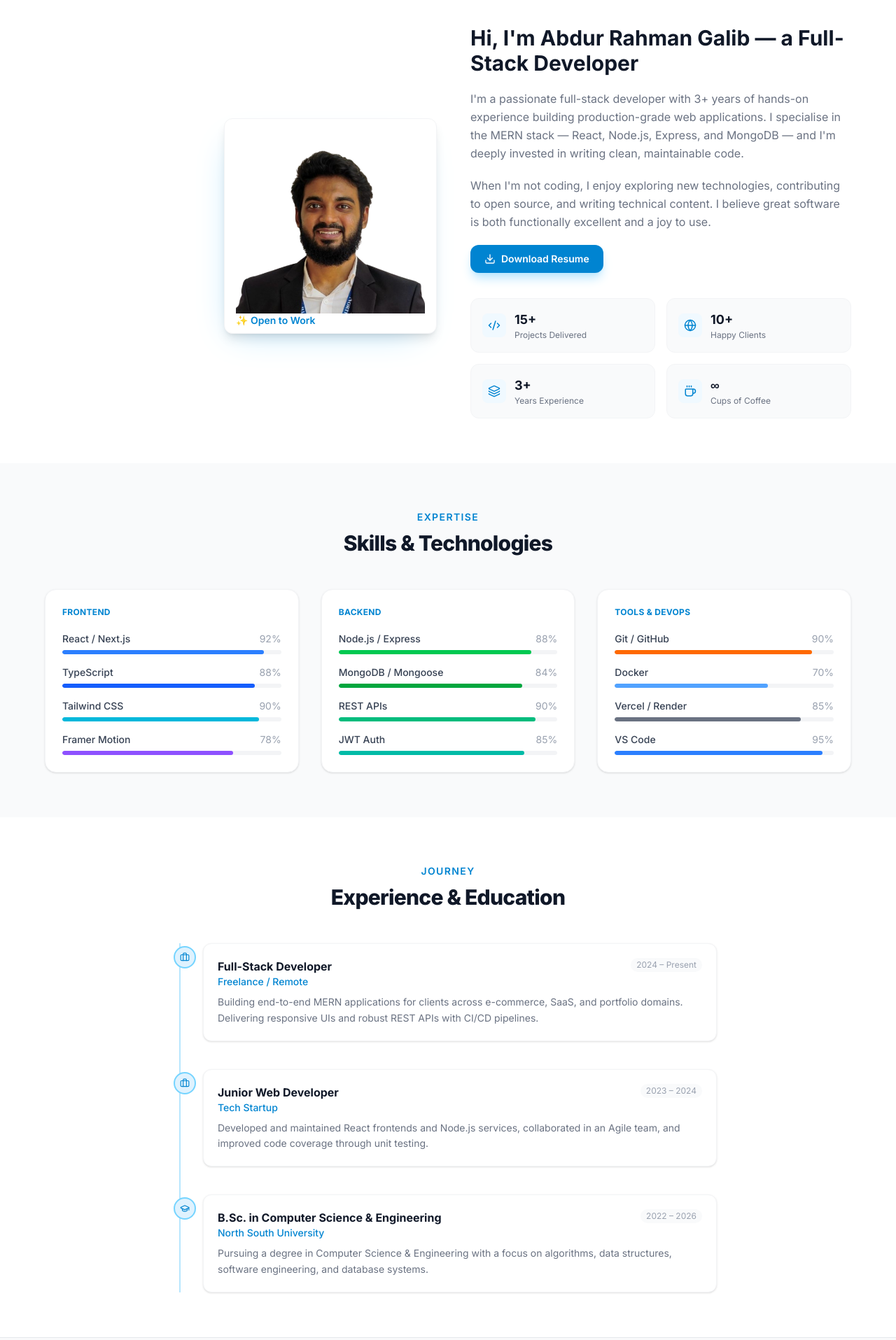
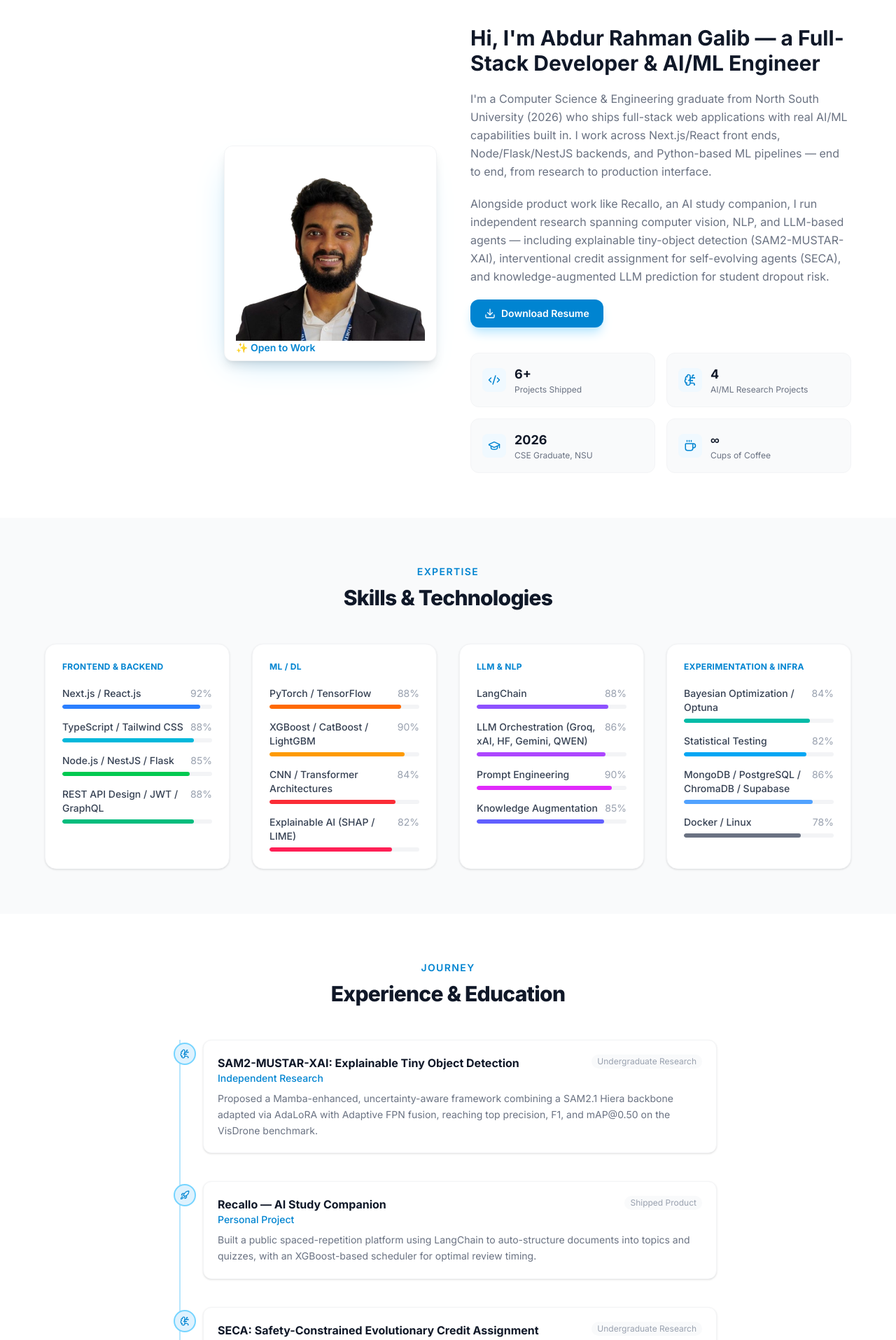
Before and after one commit to ga1ib/portfolio-frontend, a React (Vite) app in the folder Protfolio/: page /about in a window 1280 px wide. Shown: the part 300-2215 px from the top of the page at 70% size. Built offline with nearby package versions, Linux system fonts and the light colour scheme.

Commit message:
modify about, home, contact, projects, skills, experience

```diff
--- a/Protfolio/src/components/ExperienceTimeline.tsx
+++ b/Protfolio/src/components/ExperienceTimeline.tsx
@@ -1,8 +1,8 @@
 import { motion, type Variants } from 'framer-motion'
-import { Briefcase, GraduationCap } from 'lucide-react'
+import { BrainCircuit, GraduationCap, Rocket } from 'lucide-react'
 
 interface TimelineEntry {
-  type: 'work' | 'education'
+  type: 'research' | 'product' | 'education'
   title: string
   org: string
   period: string
@@ -11,20 +11,36 @@ interface TimelineEntry {
 
 const entries: TimelineEntry[] = [
   {
-    type: 'work',
-    title: 'Full-Stack Developer',
-    org: 'Freelance / Remote',
-    period: '2024 – Present',
+    type: 'research',
+    title: 'SAM2-MUSTAR-XAI: Explainable Tiny Object Detection',
+    org: 'Independent Research',
+    period: 'Undergraduate Research',
     description:
-      'Building end-to-end MERN applications for clients across e-commerce, SaaS, and portfolio domains. Delivering responsive UIs and robust REST APIs with CI/CD pipelines.',
+      'Proposed a Mamba-enhanced, uncertainty-aware framework combining a SAM2.1 Hiera backbone adapted via AdaLoRA with Adaptive FPN fusion, reaching top precision, F1, and mAP@0.50 on the VisDrone benchmark.',
   },
   {
-    type: 'work',
-    title: 'Junior Web Developer',
-    org: 'Tech Startup',
-    period: '2023 – 2024',
+    type: 'product',
+    title: 'Recallo — AI Study Companion',
+    org: 'Personal Project',
+    period: 'Shipped Product',
     description:
-      'Developed and maintained React frontends and Node.js services, collaborated in an Agile team, and improved code coverage through unit testing.',
+      'Built a public spaced-repetition platform using LangChain to auto-structure documents into topics and quizzes, with an XGBoost-based scheduler for optimal review timing.',
+  },
+  {
+    type: 'research',
+    title: 'SECA: Safety-Constrained Evolutionary Credit Assignment',
+    org: 'Independent Research',
+    period: 'Undergraduate Research',
+    description:
+      'Identified failure modes in how self-evolving LLM agents assign blame, then designed an interventional ablation protocol with statistical significance testing to attribute causes more reliably.',
+  },
+  {
+    type: 'research',
+    title: 'Knowledge-Augmented LLM Dropout Prediction',
+    org: 'Independent Research',
+    period: 'Undergraduate Research',
+    description:
+      'Benchmarked 11+ ML models on a 4,424-record UCI dataset, then converted student records into knowledge-augmented text for LLM-based prediction — reaching accuracy competitive with the best classical model.',
   },
   {
     type: 'education',
@@ -32,9 +48,27 @@ const entries: TimelineEntry[] = [
     org: 'North South University',
     period: '2022 – 2026',
     description:
-      'Pursuing a degree in Computer Science & Engineering with a focus on algorithms, data structures, software engineering, and database systems.',
+      'Coursework and independent research spanning algorithms, software engineering, database systems, computer vision, and LLM-based agents.',
+  },
+  {
+    type: 'education',
+    title: 'HSC (Science)',
+    org: 'Ideal College',
+    period: '2018 – 2020',
+    description: 'Completed higher secondary education with a focus on science.',
   },
 ]
+
+const iconFor = (type: TimelineEntry['type']) => {
+  switch (type) {
+    case 'research':
+      return BrainCircuit
+    case 'product':
+      return Rocket
+    case 'education':
+      return GraduationCap
+  }
+}
 
 const containerVariants: Variants = {
   hidden: {},
@@ -55,15 +89,13 @@ export default function ExperienceTimeline() {
       whileInView="show"
       viewport={{ once: true, margin: '-80px' }}
     >
-      {entries.map(({ type, title, org, period, description }, idx) => (
+      {entries.map(({ type, title, org, period, description }, idx) => {
+        const Icon = iconFor(type)
+        return (
           <motion.li key={idx} variants={itemVariants} className="relative">
             {/* Dot */}
             <span className="absolute -left-[2.15rem] top-1 flex h-8 w-8 items-center justify-center rounded-full bg-sky-100 dark:bg-sky-900 border-2 border-sky-300 dark:border-sky-700">
-            {type === 'work' ? (
-              <Briefcase size={14} className="text-sky-600 dark:text-sky-400" />
-            ) : (
-              <GraduationCap size={14} className="text-sky-600 dark:text-sky-400" />
-            )}
+              <Icon size={14} className="text-sky-600 dark:text-sky-400" />
             </span>
 
             {/* Card */}
@@ -80,7 +112,8 @@ export default function ExperienceTimeline() {
               <p className="text-sm text-gray-500 dark:text-gray-400 leading-relaxed">{description}</p>
             </div>
           </motion.li>
-      ))}
+        )
+      })}
     </motion.ol>
   )
 }
--- a/Protfolio/src/components/SkillSection.tsx
+++ b/Protfolio/src/components/SkillSection.tsx
@@ -13,30 +13,39 @@ interface SkillCategory {
 
 const skillData: SkillCategory[] = [
   {
-    category: 'Frontend',
+    category: 'Frontend & Backend',
     skills: [
-      { name: 'React / Next.js', level: 92, color: 'bg-blue-500' },
-      { name: 'TypeScript', level: 88, color: 'bg-blue-600' },
-      { name: 'Tailwind CSS', level: 90, color: 'bg-cyan-500' },
-      { name: 'Framer Motion', level: 78, color: 'bg-violet-500' },
+      { name: 'Next.js / React.js', level: 92, color: 'bg-blue-500' },
+      { name: 'TypeScript / Tailwind CSS', level: 88, color: 'bg-cyan-500' },
+      { name: 'Node.js / NestJS / Flask', level: 85, color: 'bg-green-500' },
+      { name: 'REST API Design / JWT / GraphQL', level: 88, color: 'bg-emerald-500' },
     ],
   },
   {
-    category: 'Backend',
+    category: 'ML / DL',
     skills: [
-      { name: 'Node.js / Express', level: 88, color: 'bg-green-500' },
-      { name: 'MongoDB / Mongoose', level: 84, color: 'bg-green-600' },
-      { name: 'REST APIs', level: 90, color: 'bg-emerald-500' },
-      { name: 'JWT Auth', level: 85, color: 'bg-teal-500' },
+      { name: 'PyTorch / TensorFlow', level: 88, color: 'bg-orange-500' },
+      { name: 'XGBoost / CatBoost / LightGBM', level: 90, color: 'bg-amber-500' },
+      { name: 'CNN / Transformer Architectures', level: 84, color: 'bg-red-500' },
+      { name: 'Explainable AI (SHAP / LIME)', level: 82, color: 'bg-rose-500' },
     ],
   },
   {
-    category: 'Tools & DevOps',
+    category: 'LLM & NLP',
     skills: [
-      { name: 'Git / GitHub', level: 90, color: 'bg-orange-500' },
-      { name: 'Docker', level: 70, color: 'bg-blue-400' },
-      { name: 'Vercel / Render', level: 85, color: 'bg-gray-500' },
-      { name: 'VS Code', level: 95, color: 'bg-blue-500' },
+      { name: 'LangChain', level: 88, color: 'bg-violet-500' },
+      { name: 'LLM Orchestration (Groq, xAI, HF, Gemini, QWEN)', level: 86, color: 'bg-purple-500' },
+      { name: 'Prompt Engineering', level: 90, color: 'bg-fuchsia-500' },
+      { name: 'Knowledge Augmentation', level: 85, color: 'bg-indigo-500' },
+    ],
+  },
+  {
+    category: 'Experimentation & Infra',
+    skills: [
+      { name: 'Bayesian Optimization / Optuna', level: 84, color: 'bg-teal-500' },
+      { name: 'Statistical Testing', level: 82, color: 'bg-sky-500' },
+      { name: 'MongoDB / PostgreSQL / ChromaDB / Supabase', level: 86, color: 'bg-blue-400' },
+      { name: 'Docker / Linux', level: 78, color: 'bg-gray-500' },
     ],
   },
 ]
@@ -60,7 +69,7 @@ export default function SkillSection({ compact = false }: SkillSectionProps) {
 
   return (
     <motion.div
-      className="grid grid-cols-1 md:grid-cols-2 lg:grid-cols-3 gap-8"
+      className="grid grid-cols-1 md:grid-cols-2 lg:grid-cols-4 gap-8"
       variants={containerVariants}
       initial="hidden"
       whileInView="show"
--- a/Protfolio/src/pages/About.tsx
+++ b/Protfolio/src/pages/About.tsx
@@ -1,6 +1,6 @@
 import { Helmet } from 'react-helmet-async'
 import { motion, type Variants } from 'framer-motion'
-import { Code2, Coffee, Download, Globe, Layers } from 'lucide-react'
+import { BrainCircuit, Code2, Coffee, Download, GraduationCap } from 'lucide-react'
 import SkillSection from '../components/SkillSection'
 import ExperienceTimeline from '../components/ExperienceTimeline'
 import aboutImg from '../assets/about.png'
@@ -11,9 +11,9 @@ const fadeUp: Variants = {
 }
 
 const stats = [
-  { icon: Code2, value: '15+', label: 'Projects Delivered' },
-  { icon: Globe, value: '10+', label: 'Happy Clients' },
-  { icon: Layers, value: '3+', label: 'Years Experience' },
+  { icon: Code2, value: '6+', label: 'Projects Shipped' },
+  { icon: BrainCircuit, value: '4', label: 'AI/ML Research Projects' },
+  { icon: GraduationCap, value: '2026', label: 'CSE Graduate, NSU' },
   { icon: Coffee, value: '∞', label: 'Cups of Coffee' },
 ]
 
@@ -22,7 +22,7 @@ export default function About() {
     <>
       <Helmet>
         <title>About | Galib</title>
-        <meta name="description" content="Learn about Galib — a full-stack developer passionate about building beautiful, scalable web applications." />
+        <meta name="description" content="Learn about Abdur Rahman Galib — a full-stack developer and AI/ML engineer building shipped products and independent research spanning computer vision, NLP, and LLM-based agents." />
       </Helmet>
 
       {/* Page header */}
@@ -79,22 +79,24 @@ export default function About() {
             className="space-y-5"
           >
             <h2 className="text-2xl sm:text-3xl font-bold text-gray-900 dark:text-gray-100">
-              Hi, I'm Abdur Rahman Galib — a Full-Stack Developer
+              Hi, I'm Abdur Rahman Galib — a Full-Stack Developer & AI/ML Engineer
             </h2>
             <p className="text-gray-500 dark:text-gray-400 leading-relaxed">
-              I'm a passionate full-stack developer with 3+ years of hands-on experience building
-              production-grade web applications. I specialise in the MERN stack — React, Node.js,
-              Express, and MongoDB — and I'm deeply invested in writing clean, maintainable code.
+              I'm a Computer Science & Engineering graduate from North South University (2026) who
+              ships full-stack web applications with real AI/ML capabilities built in. I work across
+              Next.js/React front ends, Node/Flask/NestJS backends, and Python-based ML pipelines —
+              end to end, from research to production interface.
             </p>
             <p className="text-gray-500 dark:text-gray-400 leading-relaxed">
-              When I'm not coding, I enjoy exploring new technologies, contributing to open source,
-              and writing technical content. I believe great software is both functionally excellent
-              and a joy to use.
+              Alongside product work like Recallo, an AI study companion, I run independent research
+              spanning computer vision, NLP, and LLM-based agents — including explainable tiny-object
+              detection (SAM2-MUSTAR-XAI), interventional credit assignment for self-evolving agents
+              (SECA), and knowledge-augmented LLM prediction for student dropout risk.
             </p>
 
             {/* Download Resume */}
             <a
-              href="/resume.pdf"
+              href="../assets/Abdur_Rahman_Galib.pdf"
               download
               className="inline-flex items-center gap-2 px-5 py-2.5 bg-sky-600 hover:bg-sky-700 text-white font-semibold rounded-xl transition-all duration-200 shadow-lg shadow-sky-200 dark:shadow-sky-900/30 hover:shadow-xl hover:-translate-y-0.5 text-sm w-fit"
             >
--- a/Protfolio/src/pages/Contact.tsx
+++ b/Protfolio/src/pages/Contact.tsx
@@ -1,6 +1,6 @@
 import { Helmet } from 'react-helmet-async'
 import { motion, type Variants } from 'framer-motion'
-import { Mail, MapPin } from 'lucide-react'
+import { Mail, MapPin, Phone } from 'lucide-react'
 import { GithubIcon, LinkedinIcon, TwitterIcon } from '../components/SocialIcons'
 import ContactForm from '../components/ContactForm'
 
@@ -13,8 +13,14 @@ const contactInfo = [
   {
     icon: Mail,
     label: 'Email',
-    value: 'www.abdurrahmangalib99@gmail.com',
-    href: 'mailto:www.abdurrahmangalib99@gmail.com',
+    value: 'abdur.galib99@gmail.com',
+    href: 'mailto:abdur.galib99@gmail.com',
+  },
+  {
+    icon: Phone,
+    label: 'Phone',
+    value: '+880 1752 817636',
+    href: 'tel:+8801752817636',
   },
   {
     icon: GithubIcon,
@@ -25,7 +31,7 @@ const contactInfo = [
   {
     icon: LinkedinIcon,
     label: 'LinkedIn',
-    value: 'linkedin.com/in/galib',
+    value: 'linkedin.com/in/abdur-rahman-07411921a',
     href: 'https://www.linkedin.com/in/abdur-rahman-07411921a/',
   },
   {
@@ -37,7 +43,7 @@ const contactInfo = [
   {
     icon: MapPin,
     label: 'Location',
-    value: 'Bangladesh 🇧🇩',
+    value: 'Bashundhara R/A, Dhaka, Bangladesh 🇧🇩',
     href: undefined,
   },
 ]
@@ -47,7 +53,7 @@ export default function Contact() {
     <>
       <Helmet>
         <title>Contact | Galib</title>
-        <meta name="description" content="Get in touch with Galib — open for freelance projects, collaborations, and full-time opportunities." />
+        <meta name="description" content="Get in touch with Abdur Rahman Galib — open for full-stack development and AI/ML engineering roles, freelance projects, and research collaborations." />
       </Helmet>
 
       {/* Header */}
@@ -99,7 +105,7 @@ export default function Contact() {
                   {href ? (
                     <a
                       href={href}
-                      target={href.startsWith('mailto') ? undefined : '_blank'}
+                      target={href.startsWith('mailto') || href.startsWith('tel') ? undefined : '_blank'}
                       rel="noopener noreferrer"
                       className="text-sm font-medium text-gray-700 dark:text-gray-300 hover:text-sky-600 dark:hover:text-sky-400 transition-colors"
                     >
--- a/Protfolio/src/pages/Home.tsx
+++ b/Protfolio/src/pages/Home.tsx
@@ -32,8 +32,11 @@ export default function Home() {
   return (
     <>
       <Helmet>
-        <title>Galib | Full-Stack Developer</title>
-        <meta name="description" content="Galib's portfolio — full-stack developer specialising in React, Node.js, and MongoDB." />
+        <title>Galib | Full-Stack Developer & AI/ML Engineer</title>
+        <meta
+          name="description"
+          content="Abdur Rahman Galib's portfolio — full-stack developer and AI/ML engineer specialising in Next.js/React, Node/Flask/NestJS, and Python-based ML & LLM pipelines."
+        />
       </Helmet>
 
       {/* Hero */}
@@ -56,7 +59,7 @@ export default function Home() {
               Featured Projects
             </h2>
             <p className="mt-3 text-gray-500 dark:text-gray-400 max-w-xl mx-auto">
-              A curated selection of projects I'm most proud of.
+              A curated selection of projects spanning shipped products and independent AI/ML research.
             </p>
           </motion.div>
 
@@ -69,9 +72,21 @@ export default function Home() {
           ) : (
             <div className="grid grid-cols-1 sm:grid-cols-2 lg:grid-cols-3 gap-6">
               {[
-                { title: 'E-Commerce Platform', desc: 'Full-stack store with cart, payments & admin panel.', techs: ['React', 'Node.js', 'MongoDB', 'Stripe'] },
-                { title: 'Task Manager API', desc: 'RESTful API with JWT auth, roles, and real-time updates.', techs: ['Express', 'JWT', 'Socket.io'] },
-                { title: 'Portfolio CMS', desc: 'This very site — MERN stack with admin dashboard.', techs: ['React', 'TypeScript', 'Tailwind'] },
+                {
+                  title: 'Recallo',
+                  desc: 'AI-driven spaced repetition platform: LangChain document structuring, quiz generation, and an XGBoost review scheduler.',
+                  techs: ['React', 'Flask', 'LangChain', 'Gemini API', 'XGBoost'],
+                },
+                {
+                  title: 'SAM2-MUSTAR-XAI',
+                  desc: 'Explainable tiny-object detection for aerial imagery — SAM2.1 + AdaLoRA, best-in-class on VisDrone.',
+                  techs: ['PyTorch', 'SAM2.1 Hiera', 'AdaLoRA', 'YOLO26'],
+                },
+                {
+                  title: 'SECA',
+                  desc: 'Interventional credit assignment for self-evolving LLM agents, validated with fault-injection experiments.',
+                  techs: ['Python', 'LLM Orchestration', 'Statistical Testing'],
+                },
               ].map((p) => (
                 <div key={p.title} className="bg-white dark:bg-gray-900 rounded-2xl border border-gray-100 dark:border-gray-800 p-6 shadow-sm">
                   <div className="h-32 mb-4 rounded-xl bg-gradient-to-br from-sky-50 to-blue-50 dark:from-sky-900/20 dark:to-blue-900/20 flex items-center justify-center text-4xl font-bold text-sky-200 dark:text-sky-800">
--- a/Protfolio/src/pages/Projects.tsx
+++ b/Protfolio/src/pages/Projects.tsx
@@ -47,7 +47,7 @@ export default function Projects() {
     <>
       <Helmet>
         <title>Projects | Galib</title>
-        <meta name="description" content="Browse Galib's full-stack projects built with React, Node.js, MongoDB, and more." />
+        <meta name="description" content="Browse Abdur Rahman Galib's full-stack products and AI/ML research projects — built with React, Node.js/Flask, PyTorch, and LLM tooling." />
       </Helmet>
 
       {/* Header */}
@@ -65,7 +65,8 @@ export default function Projects() {
             All Projects
           </h1>
           <p className="mt-4 text-gray-500 dark:text-gray-400 max-w-xl mx-auto">
-            A full catalogue of things I've built — from side projects to client work.
+            A full catalogue of what I've built and researched — from shipped full-stack products to
+            independent work in computer vision, NLP, and LLM-based agents.
           </p>
         </motion.div>
       </section>
```
Also changed, not shown: Protfolio/src/context/AuthContext.tsx (line endings or trailing spaces), Protfolio/src/context/ThemeContext.tsx (line endings or trailing spaces), Protfolio/src/index.css (line endings or trailing spaces), Protfolio/src/services/api.ts (line endings or trailing spaces), Protfolio/src/types/index.ts (line endings or trailing spaces), 2 other files (tests, documents, lock files or other folders). Lines whose indentation alone changed are shown as unchanged.
